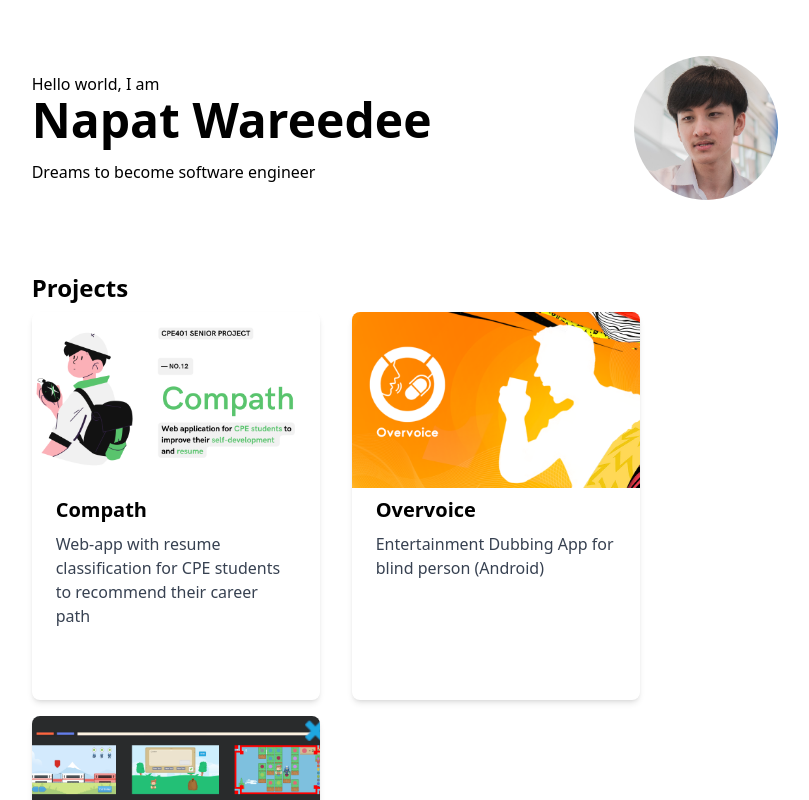
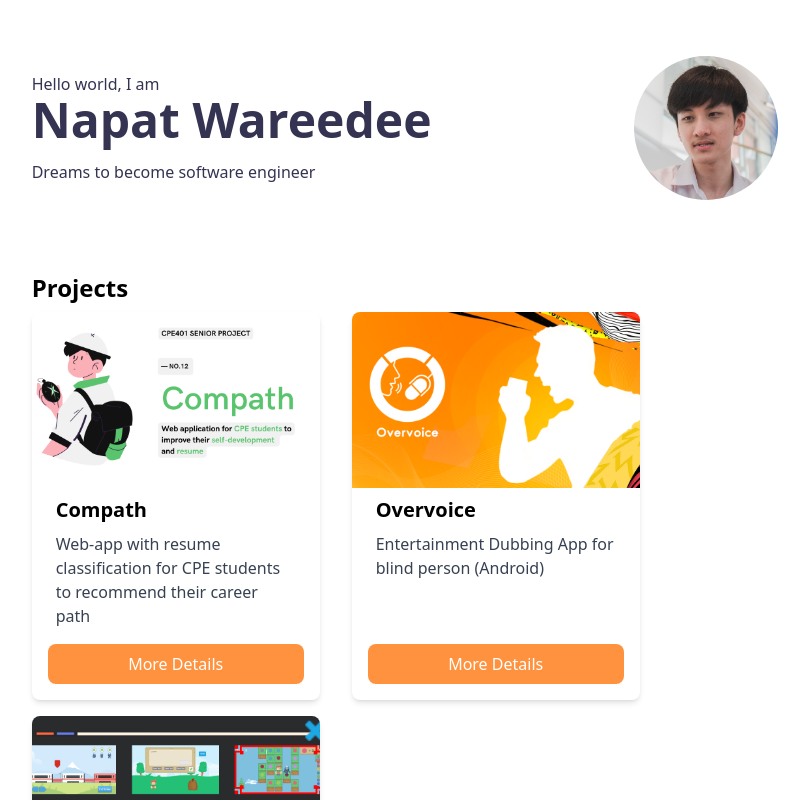
Before and after one commit to Napat-Edu/portfolio, a React (Vite) app: page / in a window 1280 px wide. Shown: the top 800 px of the page, without its empty margins (235-1044 px from the left). Built offline with nearby package versions, Linux system fonts and the light colour scheme.

Commit message:
add primary and text color

```diff
--- a/tailwind.config.js
+++ b/tailwind.config.js
@@ -2,7 +2,12 @@
 export default {
   content: ["./index.html", "./src/**/*.{js,ts,jsx,tsx}"],
   theme: {
-    extend: {},
+    extend: {
+      colors: {
+        primary: "#ff923e",
+        "dark-blue": "#343352",
+      },
+    },
   },
   plugins: [],
 };
```
